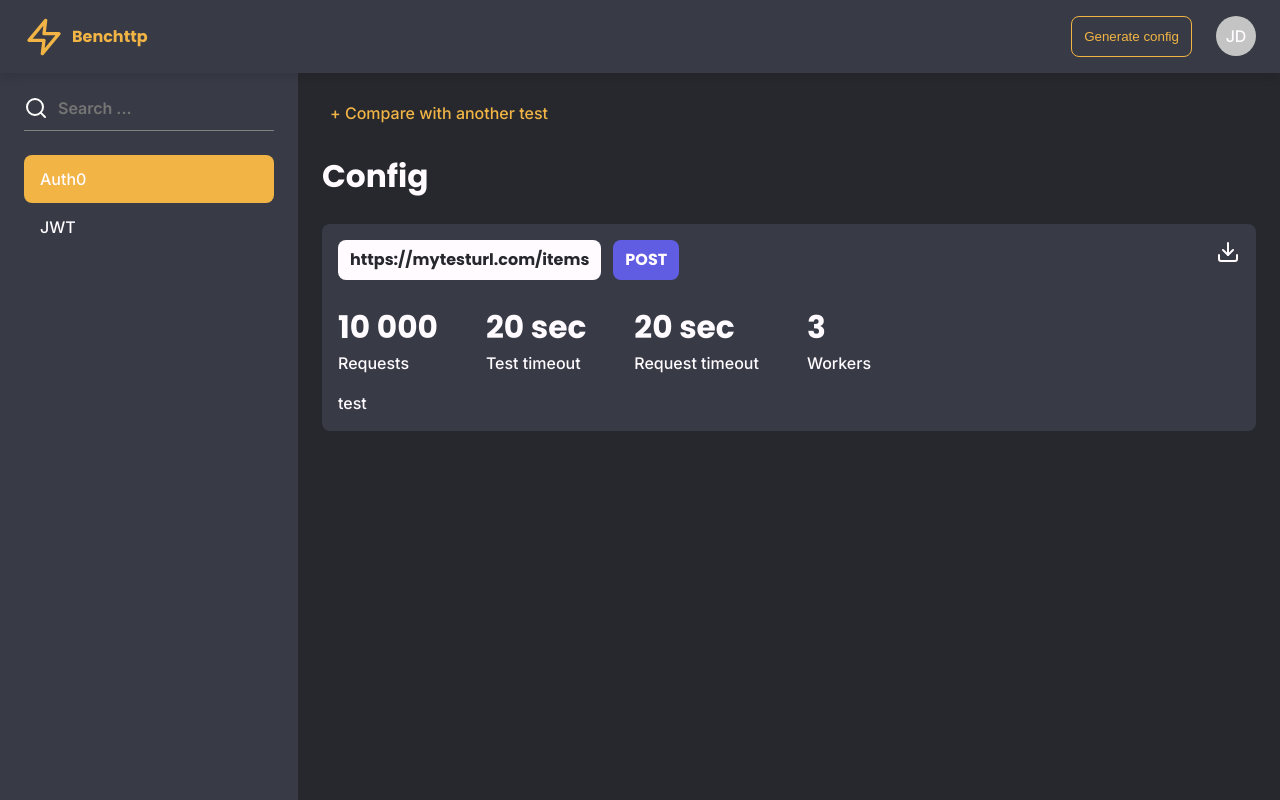
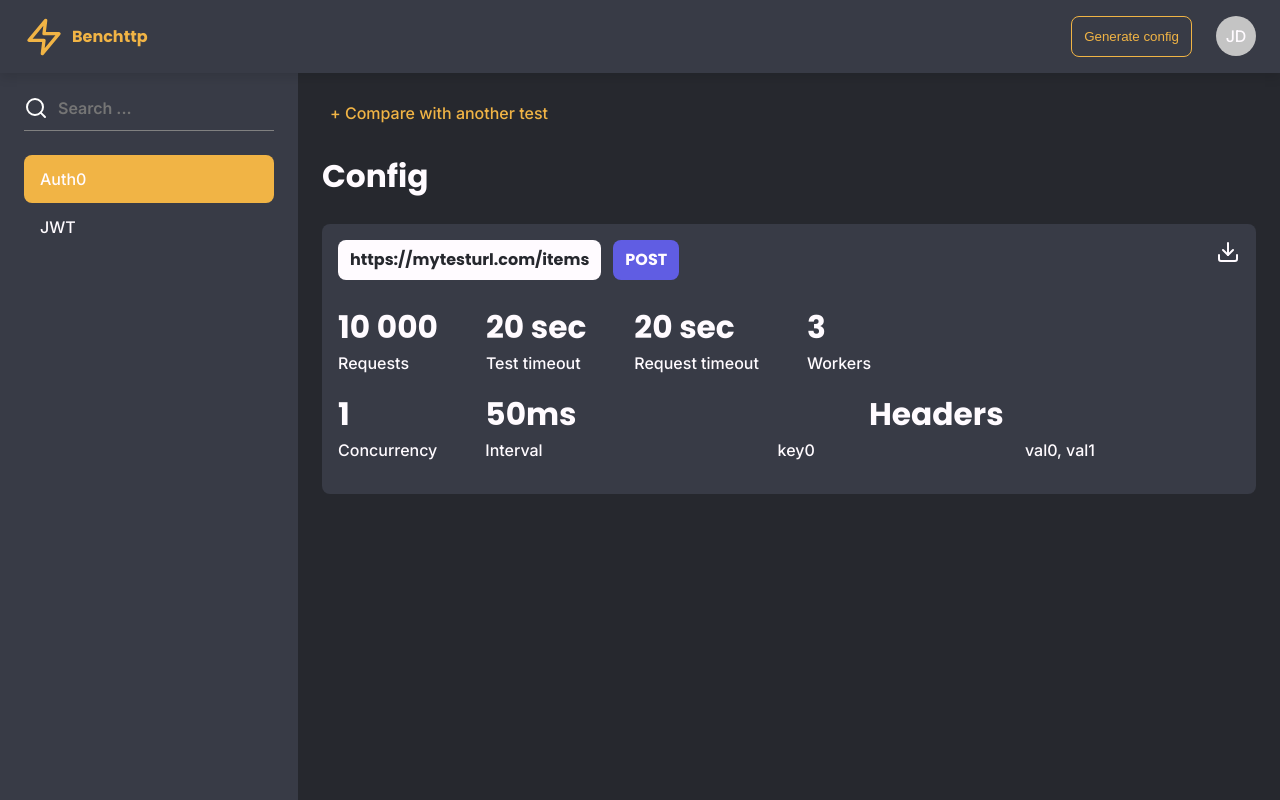
Before and after one commit to benchttp/webapp, a React (Create React App) app: page / in a window 1280 px wide. Both pictures are taken after a click on the element "See more config details". Built offline with nearby package versions, Linux system fonts and the light colour scheme.

Commit message:
Added additionnal data

```diff
--- /dev/null
+++ b/src/components/CardConfig/subcomponents/CardConfigContent/core/cardConfigContent.styles.ts
@@ -0,0 +1,8 @@
+import styled from 'styled-components'
+
+export const StyledCardConfigContent = styled('div')`
+  .cardConfigContentHeadersContainer {
+    width: 100%;
+    text-align: center;
+  }
+`
--- a/src/components/CardConfig/subcomponents/CardConfigContent/index.tsx
+++ b/src/components/CardConfig/subcomponents/CardConfigContent/index.tsx
@@ -1,12 +1,49 @@
+import { Text } from 'components/Text'
 import { FC } from 'react'
 
 import { IProps } from './core/cardConfigContent.types'
+import { StyledCardConfigContent } from './core/cardConfigContent.styles'
+import { FontFamilies, FontSizes, FontWeights } from 'shared/style/constants'
 
 export const CardConfigContent: FC<IProps> = (props) => {
   const { className } = props
   return (
-    <div className={className || ''}>
-      <p>test</p>
-    </div>
+    <StyledCardConfigContent className={className || ''}>
+      <div className="f mb-3">
+        <div className="mr-7">
+          <Text
+            font={FontFamilies.POPPINS}
+            weight={FontWeights.BOLD}
+            size={FontSizes.LARGE}
+          >
+            1
+          </Text>
+          <Text weight={FontWeights.MEDIUM}>Concurrency</Text>
+        </div>
+        <div className="mr-8">
+          <Text
+            font={FontFamilies.POPPINS}
+            weight={FontWeights.BOLD}
+            size={FontSizes.LARGE}
+          >
+            50ms
+          </Text>
+          <Text>Interval</Text>
+        </div>
+        <div className="cardConfigContentHeadersContainer">
+          <Text
+            font={FontFamilies.POPPINS}
+            weight={FontWeights.BOLD}
+            size={FontSizes.LARGE}
+          >
+            Headers
+          </Text>
+          <div className="f pl-6 pr-6 f-jc-space-a">
+            <Text>key0</Text>
+            <Text>val0, val1</Text>
+          </div>
+        </div>
+      </div>
+    </StyledCardConfigContent>
   )
 }
--- a/src/shared/style/index.ts
+++ b/src/shared/style/index.ts
@@ -96,6 +96,10 @@ ${BORDER_RADIUS.map(
     justify-content: space-between;
 }
 
+.f-jc-space-a {
+    justify-content: space-around;
+}
+
 .f-ai-start {
     align-items: flex-start;
 }
```
